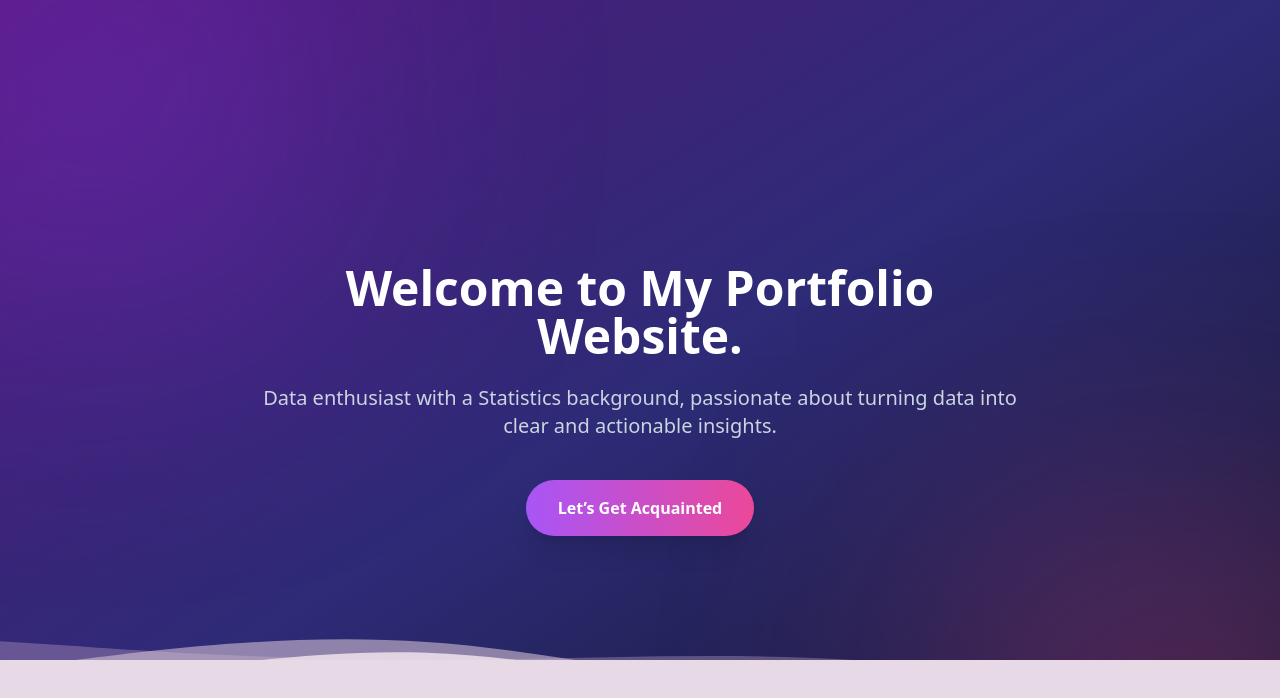
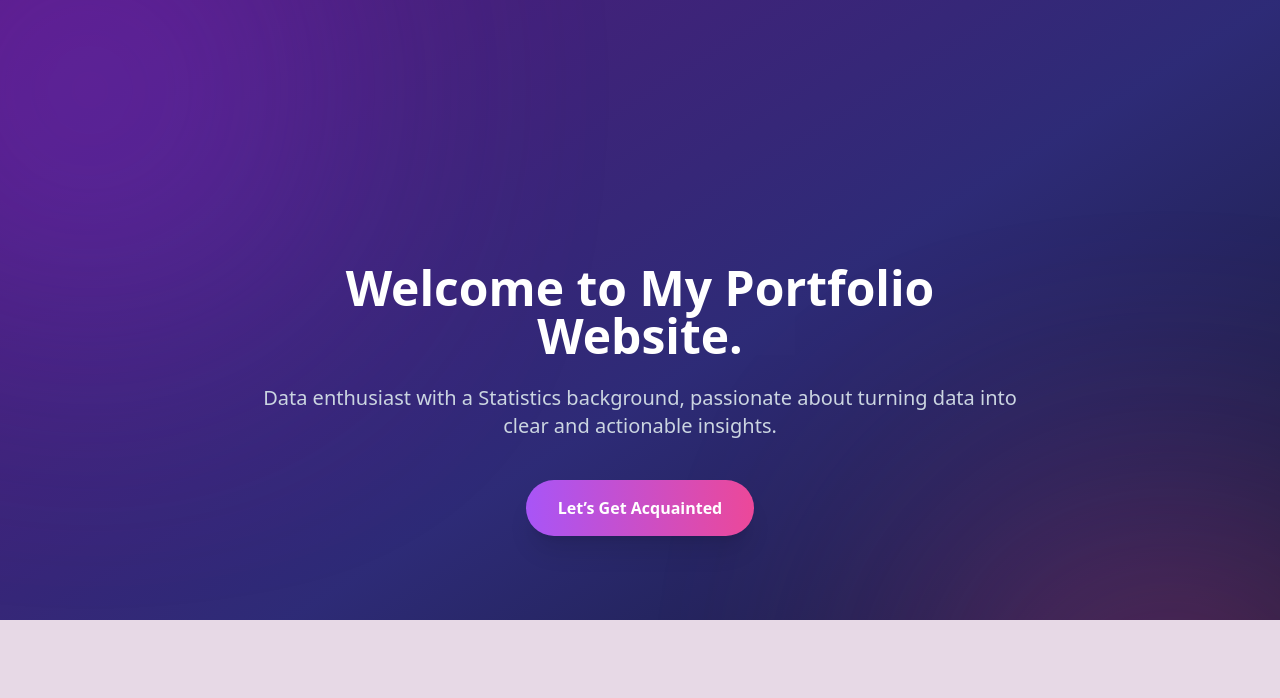
Before and after one commit to lintangntyas/portfolio, a Next.js app: page / in a window 1280 px wide. Shown: the top 698 px of the page. Built offline with nearby package versions, Linux system fonts and the light colour scheme.

Commit message:
Update page.js

```diff
--- a/app/page.js
+++ b/app/page.js
@@ -6,18 +6,16 @@ export default function Home() {
   return (
     <main className="relative min-h-screen overflow-hidden bg-[#0f0f1a] text-white">
 
-      {/* background gradient */}
-      <div className="absolute inset-0 bg-gradient-to-br from-purple-900 via-indigo-900 to-slate-900 opacity-90"></div>
+      {/* gradient background */}
+      <div className="absolute inset-0 bg-gradient-to-br from-purple-900 via-indigo-900 to-slate-900 opacity-90" />
 
-      {/* glow orbs */}
-      <div className="absolute top-[-120px] left-[-120px] w-[420px] h-[420px] bg-purple-600 rounded-full blur-[140px] opacity-40 animate-pulse"></div>
-      <div className="absolute bottom-[-140px] right-[-100px] w-[420px] h-[420px] bg-pink-500 rounded-full blur-[140px] opacity-40 animate-pulse"></div>
+      {/* glow */}
+      <div className="absolute top-[-120px] left-[-120px] w-[420px] h-[420px] bg-purple-600 rounded-full blur-[140px] opacity-40 animate-pulse" />
+      <div className="absolute bottom-[-140px] right-[-100px] w-[420px] h-[420px] bg-pink-500 rounded-full blur-[140px] opacity-40 animate-pulse" />
 
-      {/* content */}
+      {/* HERO */}
       <section className="relative z-20 min-h-screen flex items-center justify-center px-6 text-center">
         <div className="max-w-3xl">
-
-          {/* JUDUL */}
           <motion.h1
             initial={{ opacity: 0, y: 40 }}
             animate={{ opacity: 1, y: 0 }}
@@ -27,14 +25,14 @@ export default function Home() {
             Welcome to My Portfolio Website.
           </motion.h1>
 
-          {/* PARAGRAF */}
           <motion.p
             initial={{ opacity: 0, y: 20 }}
             animate={{ opacity: 1, y: 0 }}
             transition={{ delay: 0.3, duration: 0.8 }}
             className="text-lg md:text-xl text-slate-300 mb-10"
           >
-            Data enthusiast with a Statistics background, passionate about turning data into clear and actionable insights.
+            Data enthusiast with a Statistics background, passionate about turning
+            data into clear and actionable insights.
           </motion.p>
 
           <motion.a
@@ -45,45 +43,57 @@ export default function Home() {
           >
             Let’s Get Acquainted
           </motion.a>
-
         </div>
       </section>
 
-      {/* WAVES */}
-      <div className="absolute bottom-0 left-0 w-full h-[420px] overflow-hidden z-10">
+      {/* WAVES PREMIUM */}
+      <div className="absolute bottom-0 left-0 w-full h-[520px] overflow-hidden z-10">
 
-        {/* back wave */}
+        {/* layer 4 paling belakang (gelap) */}
         <motion.svg
           viewBox="0 0 1440 320"
-          className="absolute bottom-0 w-full opacity-40"
+          className="absolute bottom-0 w-full"
+          animate={{ y: [0, -35, 0] }}
+          transition={{ duration: 26, repeat: Infinity, ease: "easeInOut" }}
+        >
+          <path
+            fill="#6b4c73"
+            d="M0,256L80,240C160,224,320,192,480,181C640,171,800,181,960,197C1120,213,1280,235,1360,245L1440,256L1440,320L0,320Z"
+          />
+        </motion.svg>
+
+        {/* layer 3 */}
+        <motion.svg
+          viewBox="0 0 1440 320"
+          className="absolute bottom-[-20px] w-full"
           animate={{ y: [0, -25, 0] }}
+          transition={{ duration: 22, repeat: Infinity, ease: "easeInOut" }}
+        >
+          <path
+            fill="#8f6a95"
+            d="M0,224L80,213C160,203,320,181,480,165C640,149,800,139,960,144C1120,149,1280,171,1360,181L1440,192L1440,320L0,320Z"
+          />
+        </motion.svg>
+
+        {/* layer 2 */}
+        <motion.svg
+          viewBox="0 0 1440 320"
+          className="absolute bottom-[-40px] w-full"
+          animate={{ y: [0, -18, 0] }}
           transition={{ duration: 18, repeat: Infinity, ease: "easeInOut" }}
         >
           <path
             fill="#b79bbd"
-            d="M0,160L80,165C160,171,320,181,480,181C640,181,800,171,960,181C1120,192,1280,224,1360,240L1440,256L1440,320L0,320Z"
-          />
-        </motion.svg>
-
-        {/* middle wave */}
-        <motion.svg
-          viewBox="0 0 1440 320"
-          className="absolute bottom-0 w-full opacity-60"
-          animate={{ y: [0, -18, 0] }}
-          transition={{ duration: 14, repeat: Infinity, ease: "easeInOut" }}
-        >
-          <path
-            fill="#d2bfd3"
             d="M0,192L80,181C160,171,320,149,480,160C640,171,800,213,960,224C1120,235,1280,213,1360,202L1440,192L1440,320L0,320Z"
           />
         </motion.svg>
 
-        {/* front wave */}
+        {/* layer 1 depan (terang) */}
         <motion.svg
           viewBox="0 0 1440 320"
-          className="absolute bottom-0 w-full opacity-95"
-          animate={{ y: [0, -10, 0] }}
-          transition={{ duration: 10, repeat: Infinity, ease: "easeInOut" }}
+          className="absolute bottom-[-60px] w-full"
+          animate={{ y: [0, -12, 0] }}
+          transition={{ duration: 14, repeat: Infinity, ease: "easeInOut" }}
         >
           <path
             fill="#e7d9e6"
@@ -91,11 +101,9 @@ export default function Home() {
           />
         </motion.svg>
 
-        {/* bottom fill supaya tidak bocor */}
-        <div className="absolute bottom-0 left-0 w-full h-[140px] bg-[#e7d9e6]" />
-
+        {/* base supaya tidak bocor */}
+        <div className="absolute bottom-0 left-0 w-full h-[180px] bg-[#e7d9e6]" />
       </div>
-
     </main>
   );
 }
```
